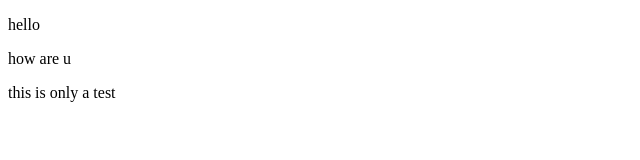
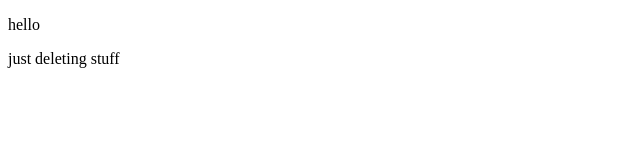
Before and after one commit to edtarsz/demo-repo, a plain HTML site: page index.html in a window 1280 px wide. Shown: the whole page, without its empty margins (0-640 px from the left). Drawn offline with Linux system fonts and the light colour scheme.

Commit message:
Le eliminé algunas cosillas
Si, eso es todo, nada más

```diff
--- a/index.html
+++ b/index.html
@@ -7,7 +7,6 @@
 </head>
 <body>
     <p>hello</p>
-    <p>how are u</p>
-    <p>this is only a test</p>
+    just deleting stuff
 </body>
 </html>
```
